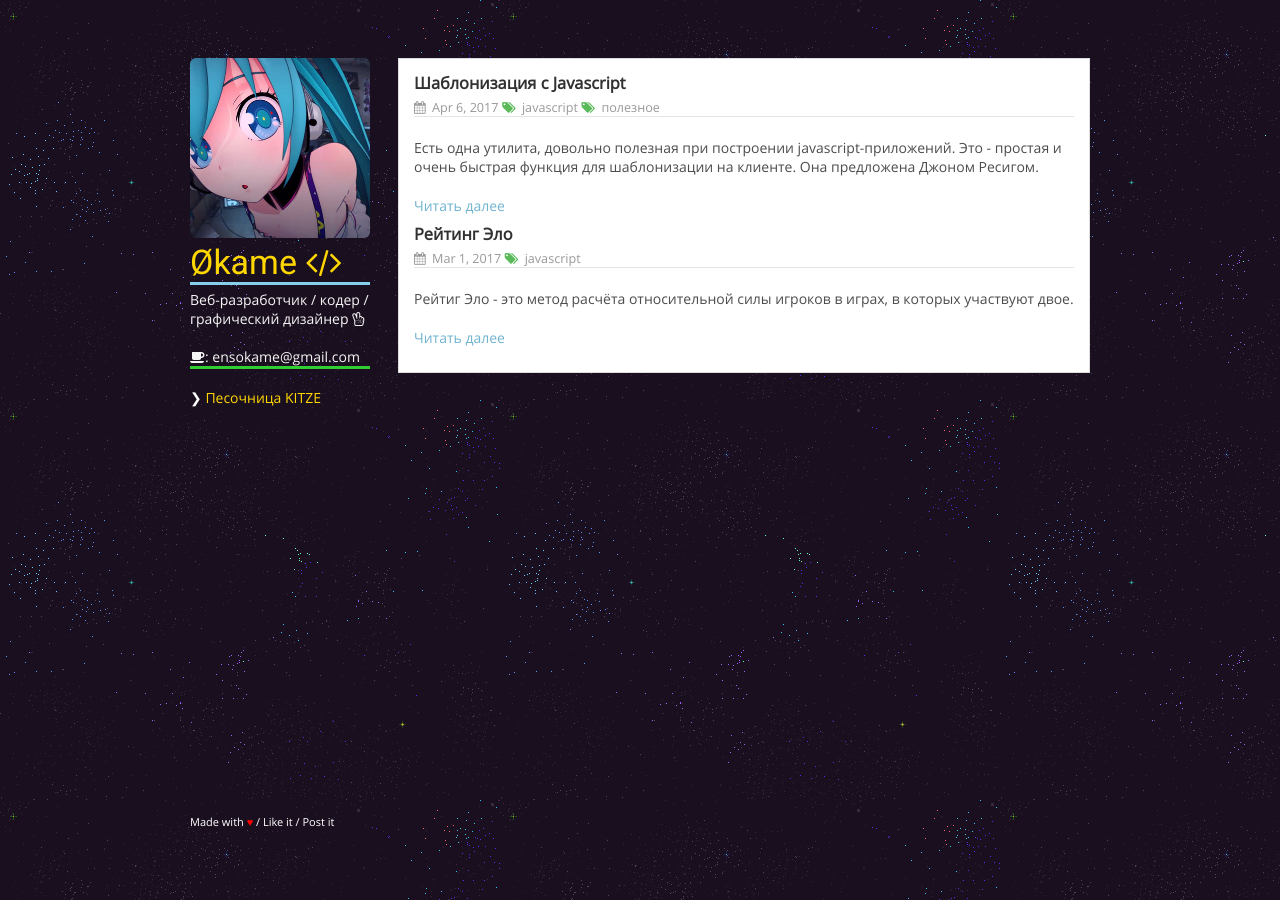
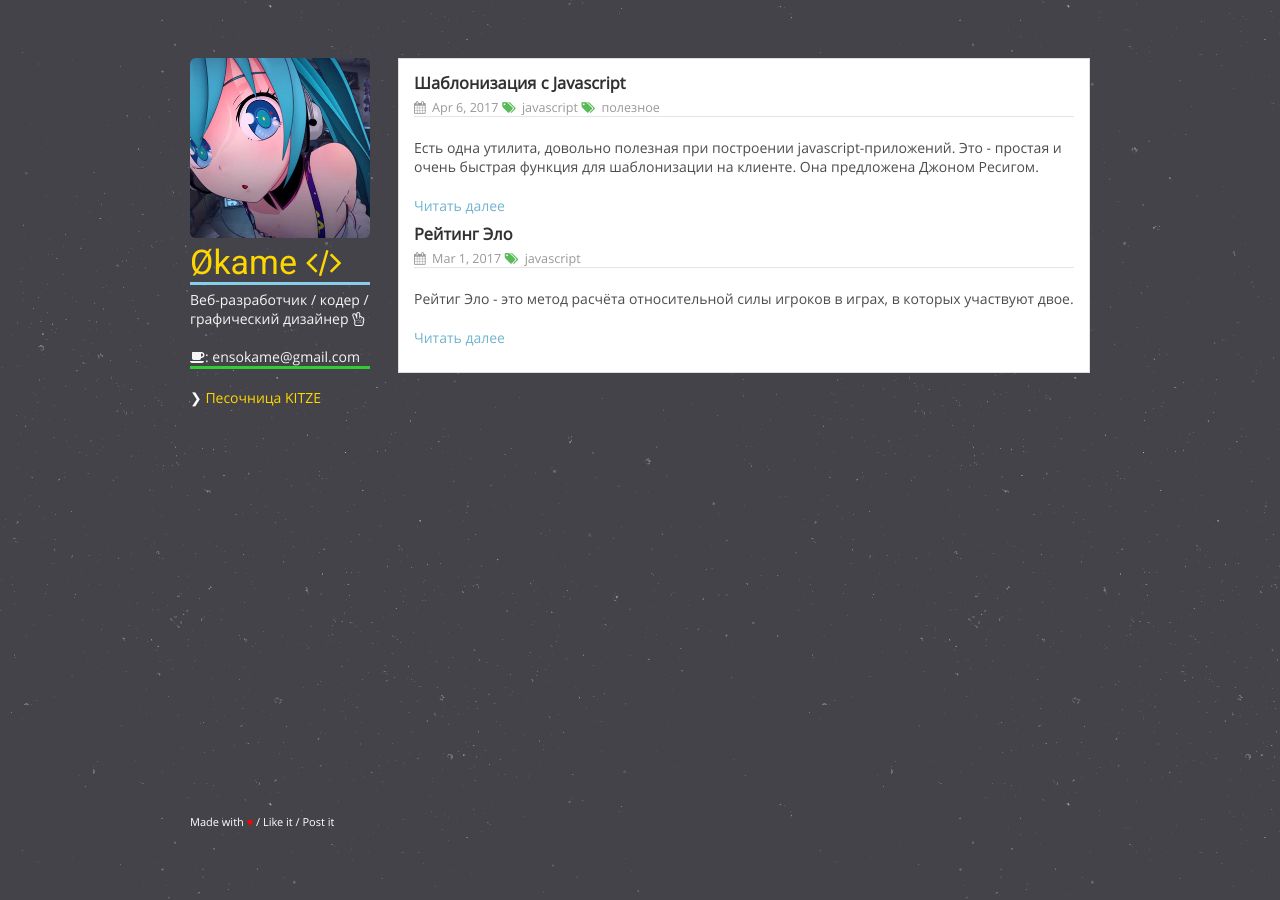
Before and after one commit to IOEnso/ioenso.github.io, a Jekyll site: the page built from index.html, in a window 1280 px wide. Built offline with Jekyll 4.4.1, drawn with Linux system fonts in a browser that asks for light colours.

Commit message:
Update main.css

```diff
--- a/assets/css/main.css
+++ b/assets/css/main.css
@@ -1,7 +1,7 @@
 @import url('/assets/fonts/OpenSans/OpenSans.css');
 
 body {
-  background: #2d2d2d url(/assets/img/bgst.png) repeat;
+  background: #2d2d2d url(/assets/img/stardust.png) repeat;
   padding:50px;
   font: 14px "OpenSans";
   color:#fff;
```
